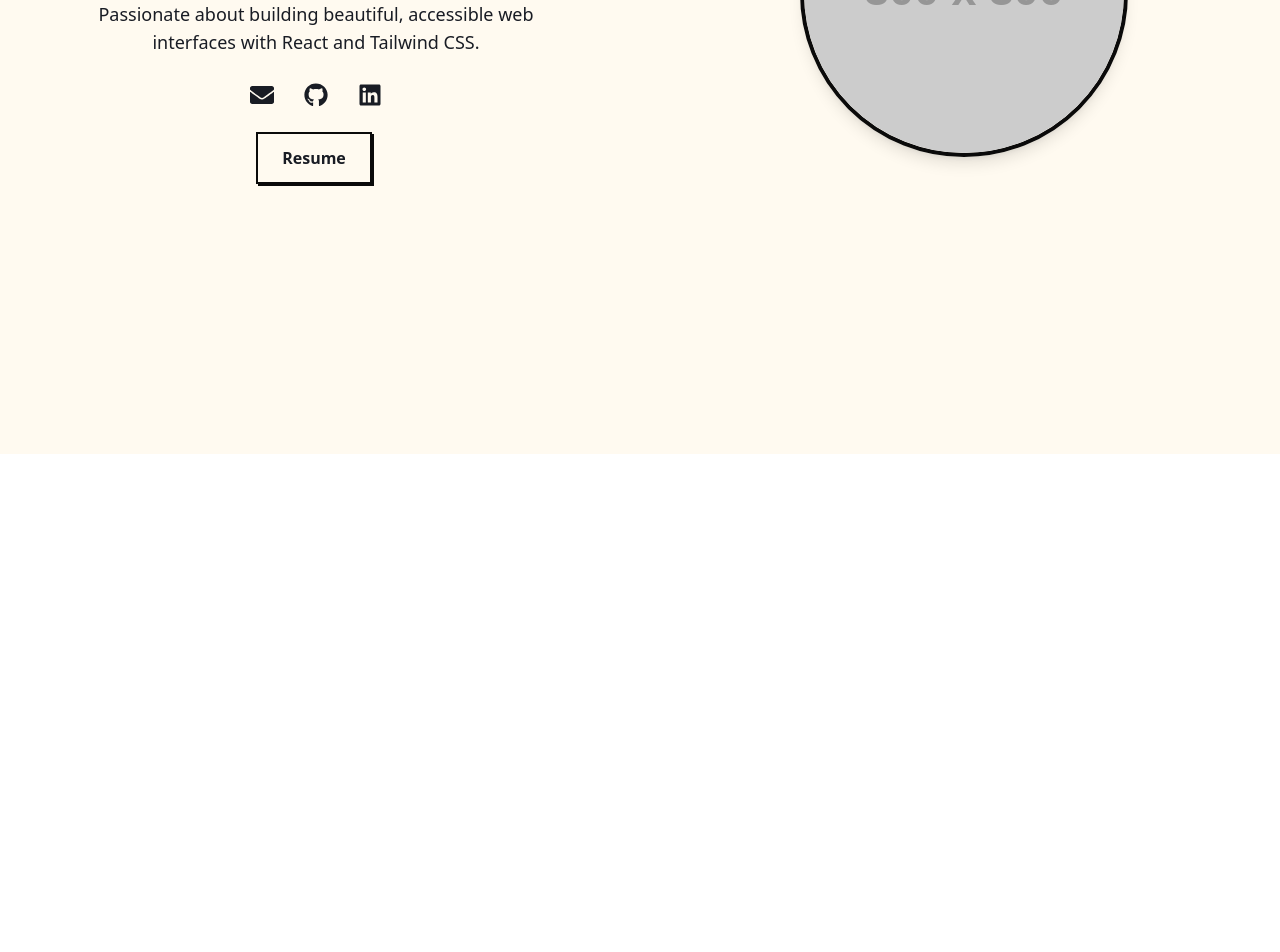
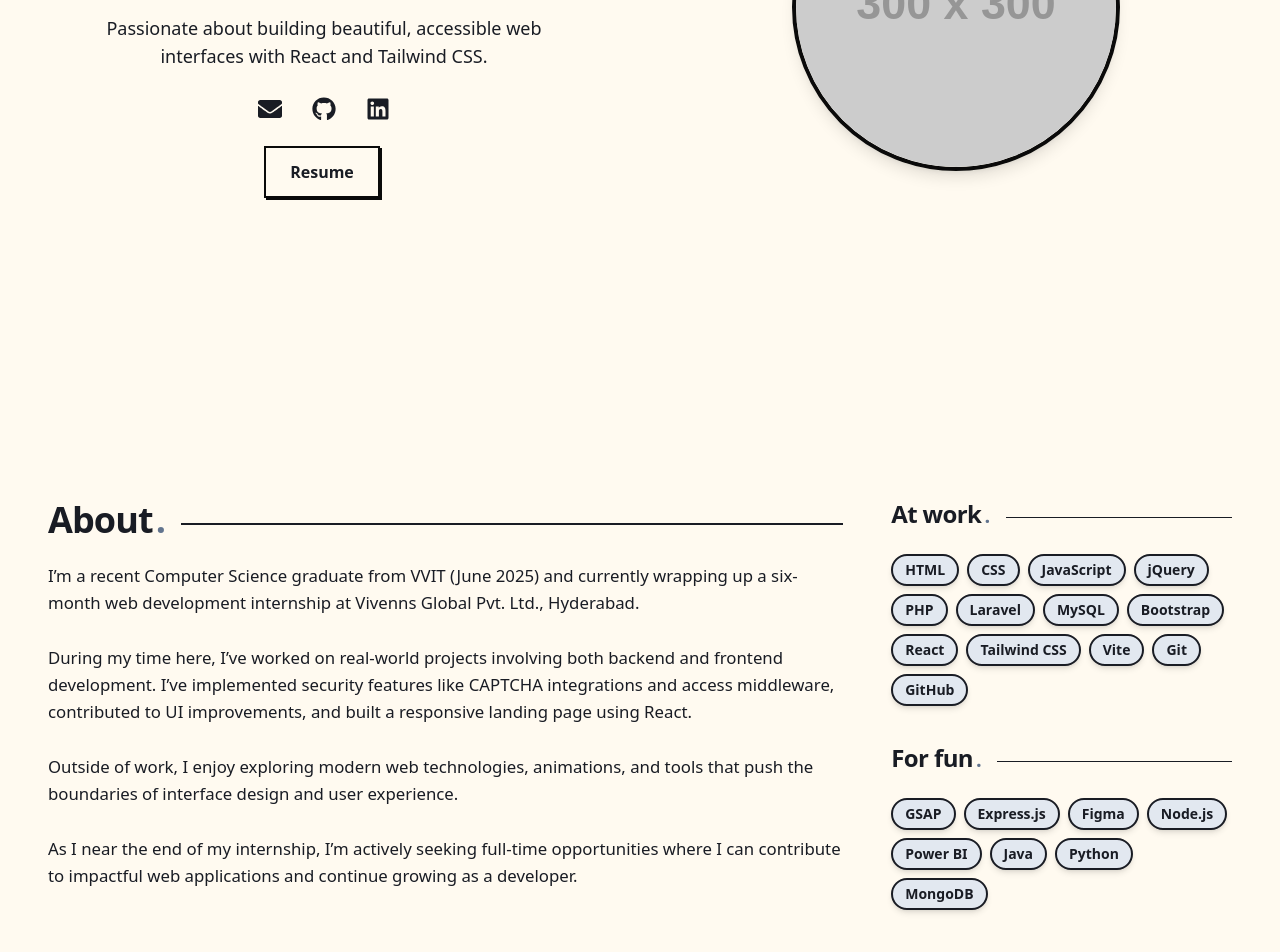
Before and after one commit to LokeshKvms/about-me, a React (Vite) app: page / in a window 1280 px wide. Shown: the part 346-1298 px from the top of the page. Before the commit the page ends 800 px from the top, so only its background shows below. Built offline with nearby package versions, Linux system fonts and the light colour scheme.

Commit message:
Add About Section

```diff
--- a/src/App.jsx
+++ b/src/App.jsx
@@ -1,10 +1,16 @@
-import Hero from './components/Hero';
+import Hero from "./components/Hero";
+import About from "./components/About";
+import TheNav from "./components/TheNav";
 
 function App() {
   return (
-    <div className="min-h-screen bg-white-heat dark:bg-black-sheep text-black-sheep dark:text-white-heat selection:bg-black-sheep selection:text-white-heat dark:selection:bg-white-heat dark:selection:text-black-sheep transition-colors duration-700">
-    <Hero/>
-    </div>
+    <>
+      <div className="bg-white-heat dark:bg-black-sheep text-black-sheep dark:text-white-heat selection:bg-black-sheep selection:text-white-heat dark:selection:bg-white-heat dark:selection:text-black-sheep transition-colors duration-700">
+        <TheNav />
+        <Hero />
+        <About />
+      </div>
+    </>
   );
 }
 
--- /dev/null
+++ b/src/components/About.jsx
@@ -0,0 +1,97 @@
+import React from "react";
+import SectionHeading from "./SectionHeading";
+
+const About = () => {
+  const workSkills = [
+    "HTML",
+    "CSS",
+    "JavaScript",
+    "jQuery",
+    "PHP",
+    "Laravel",
+    "MySQL",
+    "Bootstrap",
+    "React",
+    "Tailwind CSS",
+    "Vite",
+    "Git",
+    "GitHub",
+  ];
+
+  const funSkills = [
+    "GSAP",
+    "Express.js",
+    "Figma",
+    "Node.js",
+    "Power BI",
+    "Java",
+    "Python",
+    "MongoDB",
+  ];
+
+  const SkillGroup = ({ title, skills }) => (
+    <div>
+      <SectionHeading level="h3">
+        {title}
+        <span className="ml-[3px] text-slate-500 dark:text-slate-300 text-xl font-extrabold">
+          .
+        </span>
+      </SectionHeading>
+      <ul
+        className="flex flex-wrap gap-2"
+        aria-label={`Skills used ${title.toLowerCase()}`}
+      >
+        {skills.map((skill) => (
+          <li
+            key={skill}
+            className="px-3 py-1 rounded-full text-sm font-semibold border-2 shadow-md bg-slate-200 dark:bg-slate-700 text-typo dark:text-white-heat border-typo dark:border-white-heat"
+          >
+            {skill}
+          </li>
+        ))}
+      </ul>
+    </div>
+  );
+
+  return (
+    <section className="px-4 md:px-8 py-12 flex flex-col md:flex-row md:gap-12 mx-4">
+      <div className="w-full md:w-[70%] space-y-6">
+        <SectionHeading level="h2">
+          About
+          <span className="ml-[3px] text-slate-500 dark:text-slate-300 font-extrabold">
+            .
+          </span>
+        </SectionHeading>
+
+        <p className="text-typo dark:text-white-heat leading-relaxed text-[1.05rem] font-medium">
+          I’m a recent Computer Science graduate from VVIT (June 2025) and
+          currently wrapping up a six-month web development internship at
+          Vivenns Global Pvt. Ltd., Hyderabad.
+          <br />
+          <br />
+          During my time here, I’ve worked on real-world projects involving both
+          backend and frontend development. I’ve implemented security features
+          like CAPTCHA integrations and access middleware, contributed to UI
+          improvements, and built a responsive landing page using React.
+          <br />
+          <br />
+          Outside of work, I enjoy exploring modern web technologies,
+          animations, and tools that push the boundaries of interface design and
+          user experience.
+          <br />
+          <br />
+          As I near the end of my internship, I’m actively seeking full-time
+          opportunities where I can contribute to impactful web applications and
+          continue growing as a developer.
+        </p>
+      </div>
+
+      <div className="w-full md:w-[30%] mt-12 md:mt-0 flex flex-col gap-10">
+        <SkillGroup title="At work" skills={workSkills} />
+        <SkillGroup title="For fun" skills={funSkills} />
+      </div>
+    </section>
+  );
+};
+
+export default About;
--- a/src/components/Hero.jsx
+++ b/src/components/Hero.jsx
@@ -1,5 +1,3 @@
-import React from "react";
-import TheNav from "./TheNav";
 import ThemeToggler from "./ThemeToggler";
 import { FaEnvelope, FaGithub, FaLinkedin } from "react-icons/fa";
 import { gsap } from "gsap";
@@ -84,9 +82,7 @@ const Hero = () => {
   }, []);
 
   return (
-    <section className="bg-white-heat dark:bg-black-sheep text-typo dark:text-white-heat transition-colors duration-500">
-      <TheNav />
-
+    <section className="mx-4 min-h-[90vh] bg-white-heat dark:bg-black-sheep text-typo dark:text-white-heat transition-colors duration-500">
       <div className="max-w-7xl mx-auto px-4 py-20">
         <div className="grid md:grid-cols-2 gap-12 items-center">
           <div className="order-1 md:order-2 flex justify-center items-center">
@@ -114,7 +110,7 @@ const Hero = () => {
               Frontend Developer
             </h2>
 
-            <p className="hero-desc text-base md:text-lg max-w-md">
+            <p className="hero-desc text-base md:text-lg max-w-md font-medium">
               Passionate about building beautiful, accessible web interfaces
               with React and Tailwind CSS.
             </p>
--- a/src/components/HoverCard.jsx
+++ /dev/null
@@ -1,16 +0,0 @@
-import React from "react";
-
-const HoverCard = ({ children, className = "" }) => {
-  return (
-    <div className={`relative m-5 max-w-xs ${className}`}>
-      <div
-        className="group relative z-10 block w-full -translate-x-0.5 -translate-y-0.5 overflow-hidden border-2 border-neutral-950 bg-white px-6 py-4 transition-transform hover:-translate-x-2 hover:-translate-y-2 active:translate-x-0 active:translate-y-0"
-      >
-        {children}
-      </div>
-      <div className="absolute inset-0 z-0 bg-neutral-950" />
-    </div>
-  );
-};
-
-export default HoverCard;
--- /dev/null
+++ b/src/components/SectionHeading.jsx
@@ -0,0 +1,33 @@
+import React from "react";
+
+const SectionHeading = ({ level = "h2", children }) => {
+  const Tag = level;
+
+  const levelStyles = {
+    h2: "text-4xl font-extrabold",
+    h3: "text-2xl font-bold",
+  };
+
+  const lineOffsets = {
+    h2: "top-[4px] h-[2px]",
+    h3: "top-[1px] h-[1px]",
+  };
+
+  const textClasses = levelStyles[level] || "text-2xl font-bold";
+  const lineOffset = lineOffsets[level] || "top-[3px]";
+
+  return (
+    <div className="flex items-center gap-4 w-full mb-6">
+      <Tag
+        className={`${textClasses} leading-none whitespace-nowrap tracking-tight text-typo dark:text-white-heat`}
+      >
+        {children}
+      </Tag>
+      <div
+        className={`relative ${lineOffset} flex-grow bg-typo dark:bg-white-heat`}
+      />
+    </div>
+  );
+};
+
+export default SectionHeading;
--- a/src/components/TheNav.jsx
+++ b/src/components/TheNav.jsx
@@ -2,6 +2,7 @@ import React, { useState, useRef, useEffect } from "react";
 
 const TheNav = () => {
   const [isOpen, setIsOpen] = useState(false);
+  const [isScrolled, setIsScrolled] = useState(false);
   const contentRef = useRef(null);
   const [menuHeight, setMenuHeight] = useState("0px");
 
@@ -12,13 +13,27 @@ const TheNav = () => {
   const toggleMenu = () => setIsOpen(!isOpen);
 
   useEffect(() => {
+    const handleScroll = () => {
+      setIsScrolled(window.scrollY > 10);
+    };
+    window.addEventListener("scroll", handleScroll);
+    return () => window.removeEventListener("scroll", handleScroll);
+  }, []);
+
+  useEffect(() => {
     if (contentRef.current) {
       setMenuHeight(isOpen ? `${contentRef.current.scrollHeight}px` : "0px");
     }
   }, [isOpen]);
 
   return (
-    <nav className="bg-white-heat text-typo dark:bg-black-sheep dark:text-white-heat sticky top-0 z-50 border-b-2 border-neutral-950 dark:border-white-heat transition-colors duration-500 shadow-md">
+    <nav
+      className={`${
+        isScrolled
+          ? "bg-white-heat/80 dark:bg-black-sheep/80 backdrop-blur-md shadow-lg"
+          : "bg-white-heat dark:bg-black-sheep"
+      } min-h-[10vh] text-typo dark:text-white-heat sticky top-0 z-50 border-b-2 border-neutral-950 dark:border-white-heat transition-all duration-500`}
+    >
       <div className="max-w-7xl mx-auto px-4 py-4 flex justify-between items-center">
         <div className="text-2xl font-extrabold tracking-tight">K.V.M.S. LOKESH</div>
 
@@ -61,7 +76,6 @@ const TheNav = () => {
               )}
             </svg>
           </button>
-
           <div className="absolute inset-0 z-0 bg-neutral-950 dark:bg-white-heat"></div>
         </div>
       </div>
@@ -75,7 +89,6 @@ const TheNav = () => {
       >
         {menuItems.map((item, index) => {
           const delay = `${index * staggerDelay}ms`;
-
           return (
             <a
               key={item}
```
Also changed, not shown: src/components/snippets.txt (deleted).
